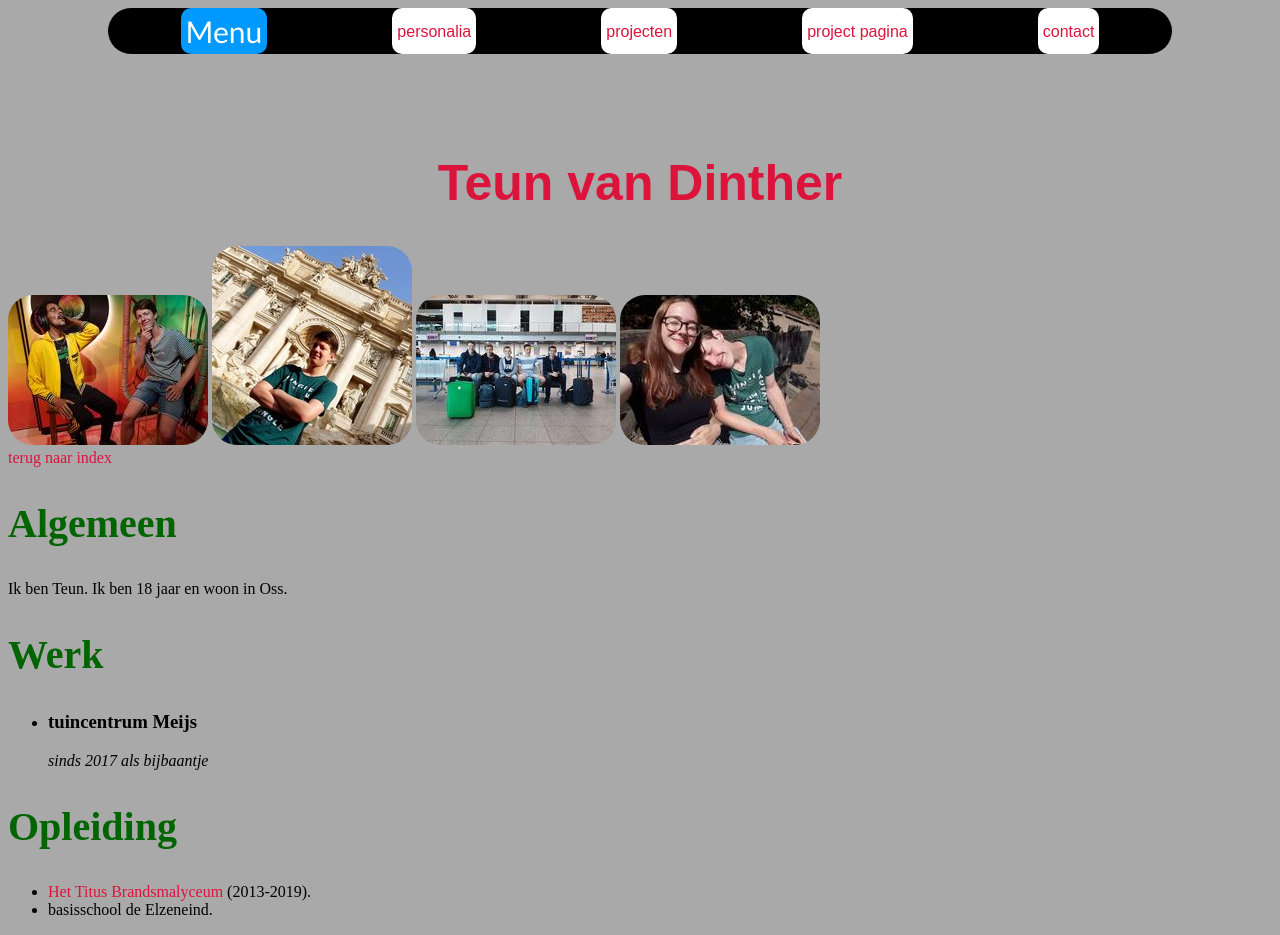
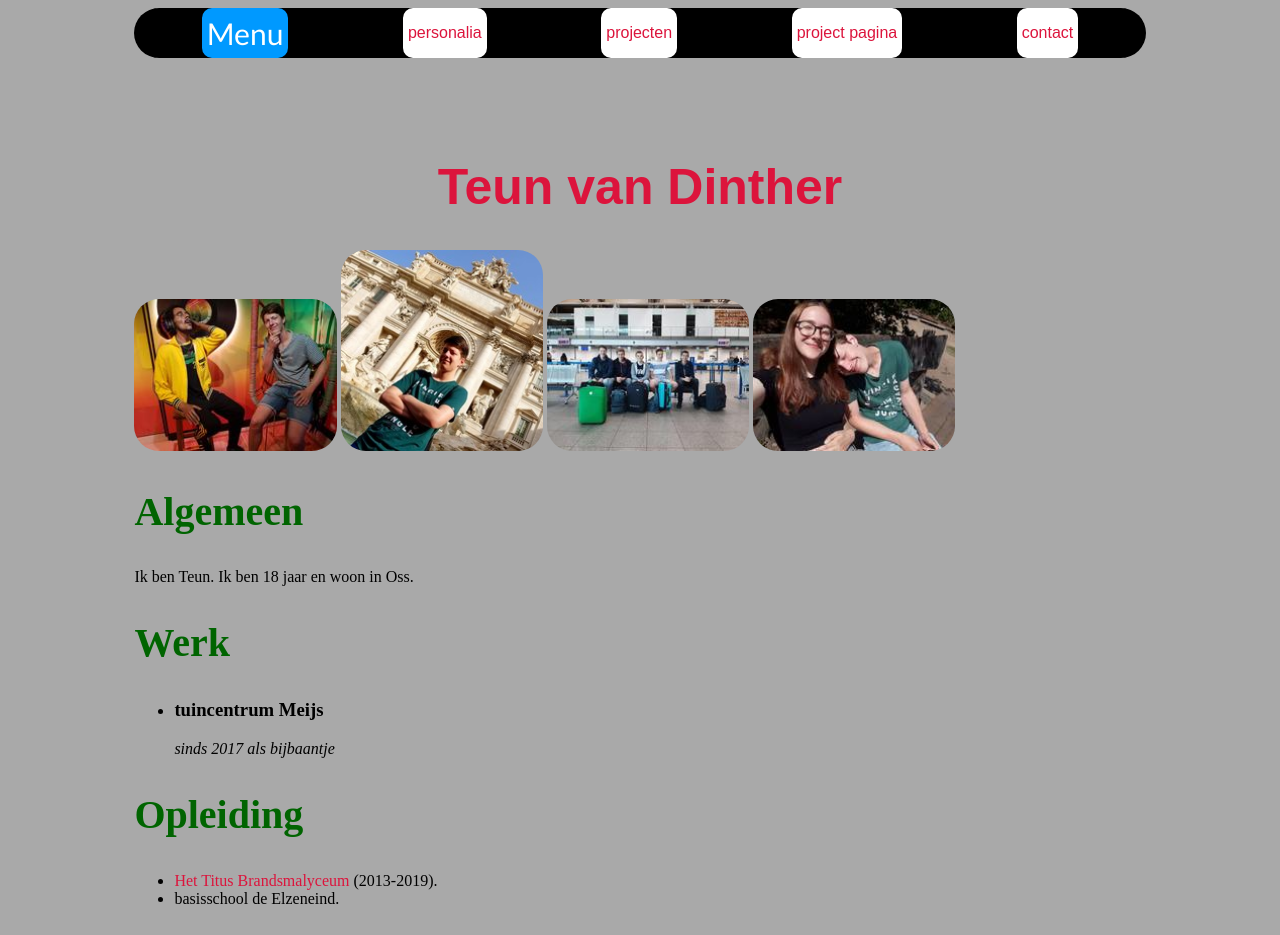
Before and after one commit to TeunvanDinther/beroepsproduct_WT, a plain HTML site: page personalia.html in a window 1280 px wide. Drawn offline with Linux system fonts and the light colour scheme.

Commit message:
werk voor 22-11-2019

```diff
--- a/contactpagina.html
+++ b/contactpagina.html
@@ -1,10 +1,24 @@
 <!DOCTYPE html>
-<html lang="en">
+<html lang="nl">
 <head>
     <meta charset="UTF-8">
     <title>contact-pagina</title>
+    <link rel="stylesheet" href="css/styles.css">
 </head>
 <body>
+<header class="menu">
+    <a href="index.html">Menu</a>
+    <a href="personalia.html">personalia</a>
+    <a href="projecten.html">projecten</a>
+    <a href="projectpagina.html">project pagina</a>
+    <a href="contactpagina.html">contact</a>
+</header>
+
+<main>
+
+
+
+</main>
 
 </body>
 </html>
--- a/css/styles.css
+++ b/css/styles.css
@@ -7,6 +7,7 @@ h1{
     text-align: center;
     font-size: 50px;
     font-family: Arial, sans-serif;
+    padding: 0;
 }
 
 h2{
@@ -16,6 +17,11 @@ h2{
 
 img{
     border-radius: 25px;
+    width: 20%;
+}
+.smallimages{
+
+
 }
 
 a{
@@ -24,41 +30,42 @@ a{
     text-decoration: none;
 }
 
-.menulinks{
-     color: crimson;
-     font-family: Arial, sans-serif;
-     text-decoration: none;
-     padding-top: 10px;
-     border: 5px solid white;
-     background: white;
-     border-radius: 10px;
- }
-
-.menulinks:hover{
-    color: white;
-    font-family: Arial, sans-serif;
-    text-decoration: none;
-    padding-top: 10px;
-    border: 5px solid crimson;
-    background: crimson;
-    border-radius: 10px;
-}
-
-.gekkeflex{
+header.menu{
     display: flex;
     flex-direction: row;
     justify-content: space-around;
     margin-bottom: 100px;
-    margin-left: 100px;
-    margin-right: 100px;
+    margin-left: 10%;
+    margin-right: 10%;
     background: black;
     border: 10px solid black;
     border-radius: 25px;
     border-top: 0;
     border-bottom: 0;
+
 }
+header.menu a{
+     color: crimson;
+     font-family: Arial, sans-serif;
+     text-decoration: none;
+     border: 5px solid white;
+     background: white;
+     border-radius: 10px;
+     line-height: 40px;
+     text-align: center;
 
-.menu{
+
+ }
+
+header.menu a:hover{
+    color: white;
+    font-family: Arial, sans-serif;
+    text-decoration: none;
+    border: 5px solid crimson;
+    background: crimson;
+    border-radius: 10px;
+}
+header.menu a:first-child{
     color: white;
     font-family: "calibri", serif;
     font-size : 30px;
@@ -66,12 +73,29 @@ a{
     background: #0099ff;
     border-radius: 10px;
 }
-
-.menu:hover{
+header.menu a:first-child:hover{
     color: #0099ff;
-    font-family: "calibri", serif;
-    font-size : 30px;
     border: 5px solid white;
     background: white;
-    border-radius: 10px;
 }
+
+@media only screen and (max-width: 600px){
+    header.menu{
+        flex-direction: column;
+        padding-top: 10px;
+        padding-bottom: 10px;
+        margin-left: 5%;
+        margin-right: 5%;
+
+    }
+
+    header.menu a{
+        margin: 5px 0 5px 0;
+    }
+
+}
+
+main{
+    padding-left: 10%;
+    padding-right: 10%;
+}
--- a/personalia.html
+++ b/personalia.html
@@ -6,20 +6,19 @@
     <link rel="stylesheet" href="css/styles.css">
 </head>
 <body>
-<div class="gekkeflex">
-    <a class="menu" href="index.html">Menu</a>
-    <a class="menulinks" href= "personalia.html">personalia</a>
-    <a class="menulinks" href="projecten.html">projecten</a>
-    <a class="menulinks" href="projectpagina.html">project pagina</a>
-    <a class="menulinks" href="contactpagina.html">contact</a>
-</div>
-
+<header class="menu">
+    <a href="index.html">Menu</a>
+    <a href="personalia.html">personalia</a>
+    <a href="projecten.html">projecten</a>
+    <a href="projectpagina.html">project pagina</a>
+    <a href="contactpagina.html">contact</a>
+</header>
+<main>
 <h1>Teun van Dinther</h1>
-<a href="teun1.html" target="_blank"> <img src="images/small/teun1.jpg" width="200" alt="Teun met Bob Marley"/></a>
-<a href="teun2.html" target="_blank"> <img src="images/small/teun2.jpg" width="200" alt="Teun in Rome"/></a>
-<a href="teun3.html" target="_blank"> <img src="images/small/teun3.jpg" width="200" alt="Teun met zijn vrienden op vakantie"/></a>
-<a href="teun4.html" target="_blank"> <img src="images/small/teun4.jpg" width="200" alt="Teun met zijn vriendin Quiana"/></a>
-<br><a href="index.html">terug naar index</a>
+<a href="teun1.html" target="_blank"> <img class="smallimages" src="images/small/teun1.jpg" width="200" alt="Teun met Bob Marley"/></a>
+<a href="teun2.html" target="_blank"> <img class="smallimages" src="images/small/teun2.jpg" width="200" alt="Teun in Rome"/></a>
+<a href="teun3.html" target="_blank"> <img class="smallimages" src="images/small/teun3.jpg" width="200" alt="Teun met zijn vrienden op vakantie"/></a>
+<a href="teun4.html" target="_blank"> <img class="smallimages" src="images/small/teun4.jpg" width="200" alt="Teun met zijn vriendin Quiana"/></a>
 <h2>Algemeen</h2>
 
 <p>Ik ben Teun. Ik ben 18 jaar en woon in Oss. </p>
@@ -34,5 +33,6 @@
     <li><a href="https://tbl.hethooghuis.nl/" target="_blank">Het Titus Brandsmalyceum</a> (2013-2019).</li>
     <li>basisschool de Elzeneind.</li>
 </ul>
+</main>
 </body>
 </html>
```
Also changed, not shown: index.html (+12 -10 lines), projecten.html (+15 -1 lines), projectpagina.html (+14 -1 lines), teun1.html (+4 -3 lines), teun2.html (+4 -3 lines), teun3.html (+4 -2 lines), teun4.html (+4 -3 lines).
